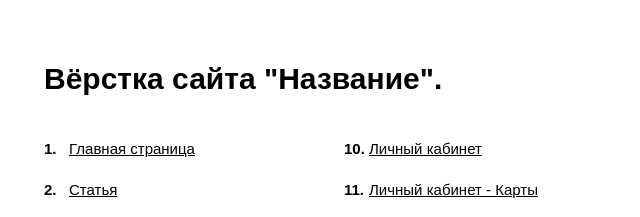
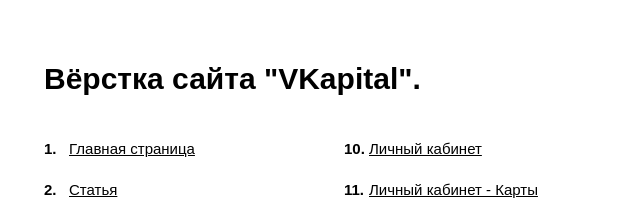
Before and after one commit to prevetal/vkapital, a plain HTML site: page demo_links.html in a window 1280 px wide. Shown: the top 217 px of the page, 16-656 px from the left. Drawn offline with Linux system fonts and the light colour scheme.

Commit message:
Update demo_links

```diff
--- a/demo_links.html
+++ b/demo_links.html
@@ -182,7 +182,7 @@
 
 	<body>
 		<div class="demo_links">
-			<div class="title">Вёрстка сайта "Название".</div>
+			<div class="title">Вёрстка сайта "VKapital".</div>
 
 			<ol>
 				<li><a href="./index.html" target="_blank">Главная страница</a></li>
```
